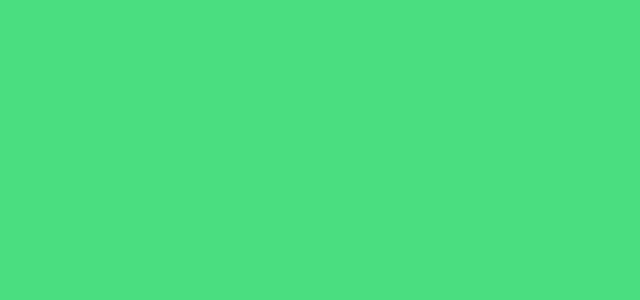
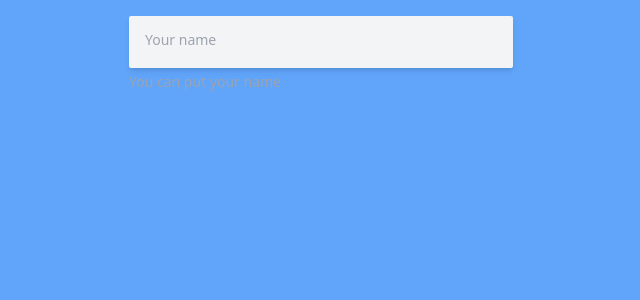
Before and after one commit to Andresser17/ui-library, a React (Create React App) app: page / in a window 1280 px wide. Shown: the top 300 px of the page, without its empty margins (319-959 px from the left). Built offline with nearby package versions, Linux system fonts and the light colour scheme.

Commit message:
Created Input.js and Input.test.js

```diff
--- a/src/App.js
+++ b/src/App.js
@@ -1,24 +1,18 @@
 import "./App.css";
-import { useState } from "react";
-import Notification from "./Notification";
+// import { useState } from "react";
+import Input from "./Input";
 
 function App() {
-  const [close, setClose] = useState(true);
-
-  const handleClose = () => setClose(false);
+  const handleData = (data, setStatus) => {
+    console.log(data);
+    setStatus({code: 1})
+  };
 
   return (
-    <div className="App p-4 h-screen bg-green-400 flex items-start justify-center">
-      {close && (
-        <Notification
-          onClose={handleClose}
-          header="Head"
-          buttons
-          description="Description"
-          palette="warning"
-          mode="error"
-        />
-      )}
+    <div className="App p-4 h-screen bg-blue-400 flex items-start justify-center">
+      <div className="w-96">
+        <Input getData={handleData} type="text" placeholder="Your name" description="You can put your name" />
+      </div>
     </div>
   );
 }
--- /dev/null
+++ b/src/Input.js
@@ -0,0 +1,98 @@
+import { useState, useEffect } from "react";
+import PropTypes from "prop-types";
+
+function Input({
+  palette,
+  getData,
+  placeholder,
+  disabled,
+  readOnly,
+  type = "text",
+  description,
+  defaultValue,
+  required,
+  id,
+}) {
+  const [data, setData] = useState("");
+  const [status, setStatus] = useState({ code: 0, message: "" });
+  // If palette is not provided, is equal primary
+  const optPalette = palette ? palette : "primary";
+  const notEmptyStyle = "text-[0.7rem] top-[0.125rem]";
+  const styles = `${optPalette} ${
+    status.code === 1
+      ? "bg-green-200"
+      : status.code === 2
+      ? "bg-red-200"
+      : "bg-gray-100"
+  } py-4 px-4 w-full shadow-md rounded-sm hover:shadow-lg active:shadow-xl focus:outline-none disabled:opacity-90 disabled:shadow-md placeholder:text-black/0`;
+
+  useEffect(() => {
+    if (defaultValue && defaultValue.length > 0) {
+      setData(defaultValue);
+    }
+  }, [defaultValue]);
+
+  const handleChange = (e) => {
+    const mergeStatus = (newStatus) =>
+      setStatus((prev) => ({ ...prev, ...newStatus }));
+
+    getData(e.target.value, mergeStatus);
+    setData(e.target.value);
+  };
+
+  if (type !== "text" && type !== "password")
+    throw new Error("type property only accept text and password");
+
+  return (
+    <label className="flex flex-col items-start relative text-sm" htmlFor={id}>
+      <input
+        value={data}
+        onChange={handleChange}
+        className={styles}
+        {...{
+          disabled,
+          type,
+          readOnly,
+          required,
+          placeholder,
+          id,
+        }}
+      />
+      {/* Description */}
+      <span
+        className={`text-gray-400 absolute ${
+          data.length > 0 ? notEmptyStyle : "top-[0.9rem]"
+        } pointer-events-none duration-500 left-4`}
+      >
+        {placeholder}
+      </span>
+      <span
+        className={`${
+          status.code === 1 && status.message.length > 0
+            ? "text-bg success"
+            : status.code === 2 && status.message.length > 0
+            ? "text-bg danger"
+            : "text-gray-400"
+        } mt-1`}
+      >
+        {status.code > 0 && status.message.length > 0
+          ? status.message
+          : description}
+      </span>
+    </label>
+  );
+}
+Input.propTypes = {
+  palette: PropTypes.string,
+  getData: PropTypes.func,
+  placeholder: PropTypes.string,
+  disabled: PropTypes.bool,
+  defaultValue: PropTypes.string,
+  readOnly: PropTypes.bool,
+  type: PropTypes.string,
+  required: PropTypes.bool,
+  id: PropTypes.string,
+  description: PropTypes.string,
+};
+
+export default Input;
```
Also changed, not shown: 1 other file (tests, documents, lock files or other folders).
